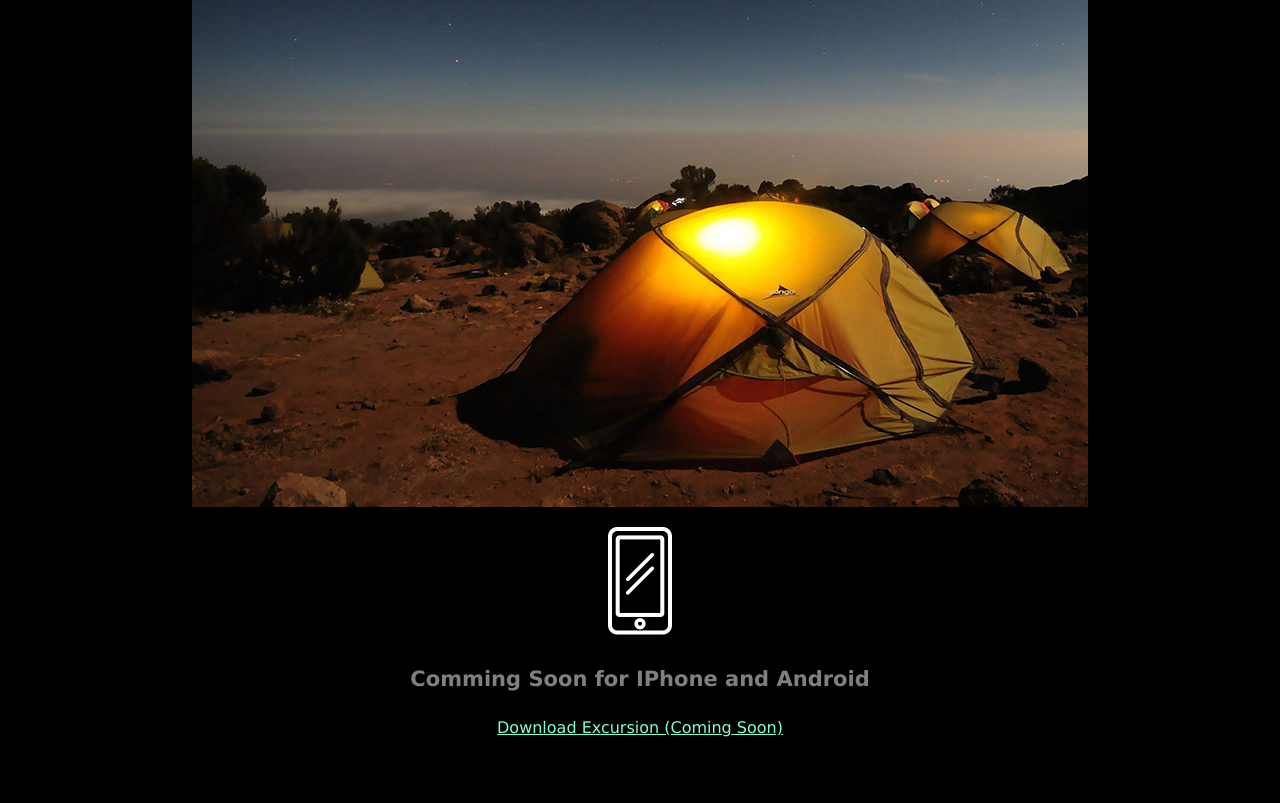
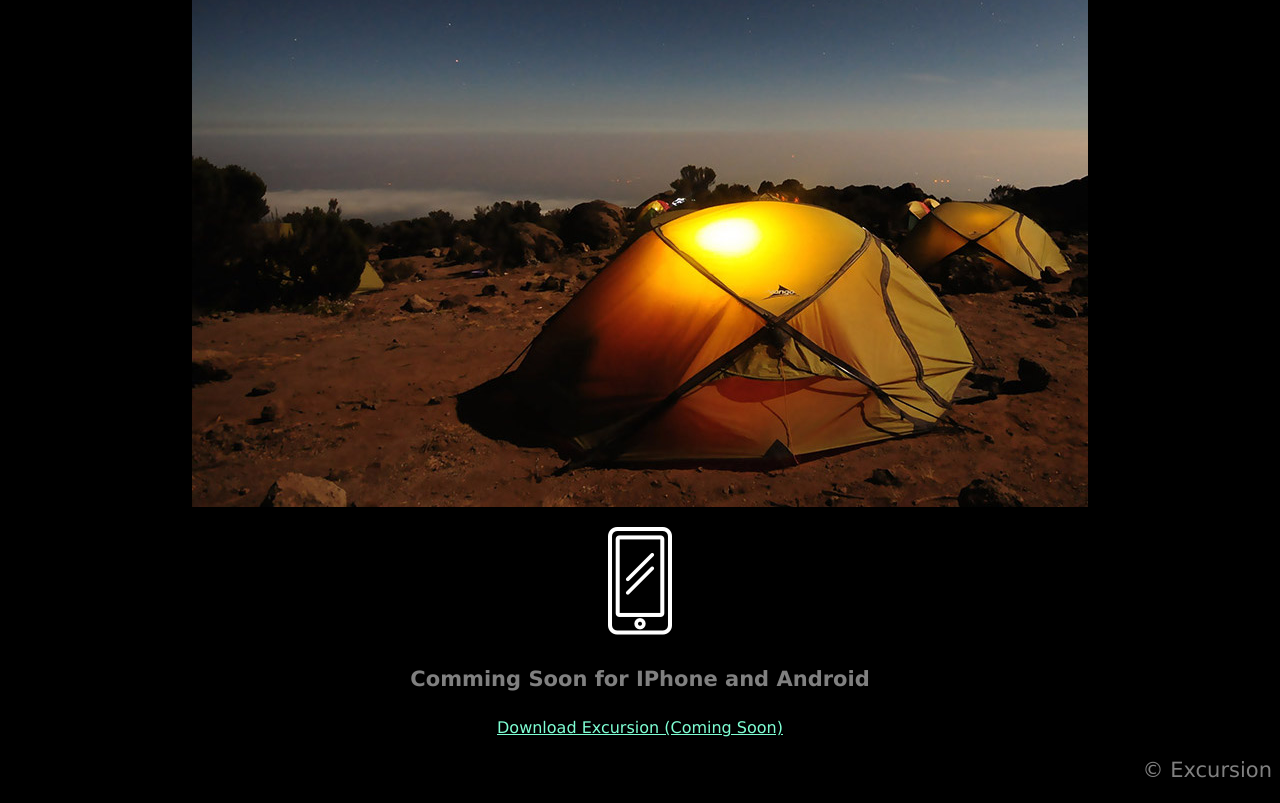
Before and after one commit to Snejana23/excursion2, a plain HTML site: page index.html in a window 1280 px wide. Shown: the part 505-1308 px from the top of the page. Before the commit the page ends 1258 px from the top, so only its background shows below. Drawn offline with Linux system fonts and the light colour scheme.

Commit message:
final push

```diff
--- a/index.html
+++ b/index.html
@@ -18,6 +18,7 @@
 <p><img src="resources/images/phone.png"></p>
 <h4 class="header--sub-header">Comming Soon for IPhone and Android</h4>
 <p><a class="link--cta" href="#">  Download Excursion (Coming Soon)</a></p>
+<p class="link--copyright">© Excursion</p>
 <body>
 </body>
 </html>
--- a/resources/css/style.css
+++ b/resources/css/style.css
@@ -24,3 +24,9 @@ body {
     font-size: 16px;
     color: aquamarine;
 }
+/*Footer*/
+.link--copyright {
+    font-size: 21px;
+    color: grey;
+    text-align: right;
+}
```
